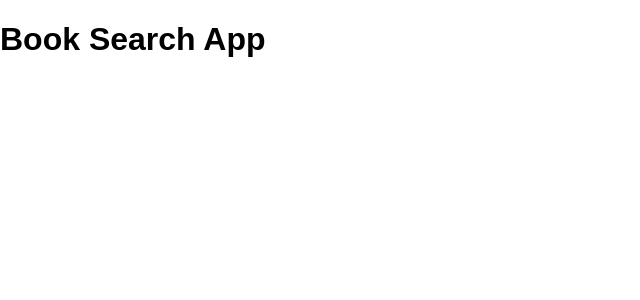
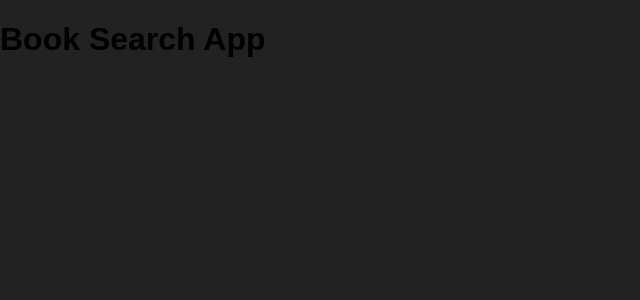
Before and after one commit to nxiiln/book-search-app, a React app: page / in a window 1280 px wide. Shown: the top 300 px of the page, without its empty margins (0-640 px from the left). Built offline with nearby package versions, Linux system fonts and the light colour scheme; the HTML template or start-up script is replaced by a standard one.

Commit message:
change body background

```diff
--- a/src/styles/globalStyles.ts
+++ b/src/styles/globalStyles.ts
@@ -14,7 +14,7 @@ const GlobalStyle = createGlobalStyle`
   body {
     margin: 0;
     font-family: var(--font-main);
-    background: var(--color-background-main);
+    background: var(--color-second);
   }
 `
 
```
